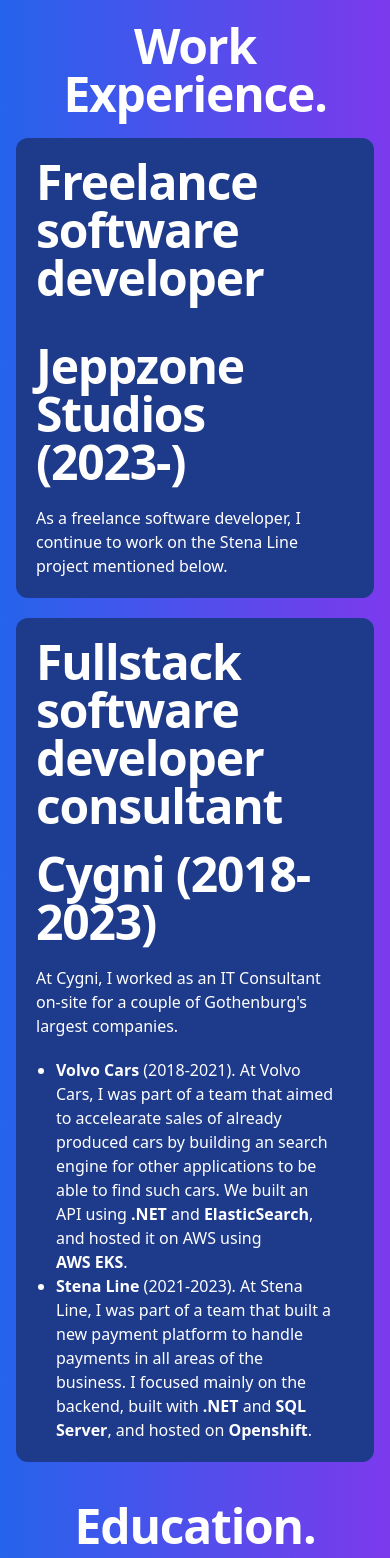
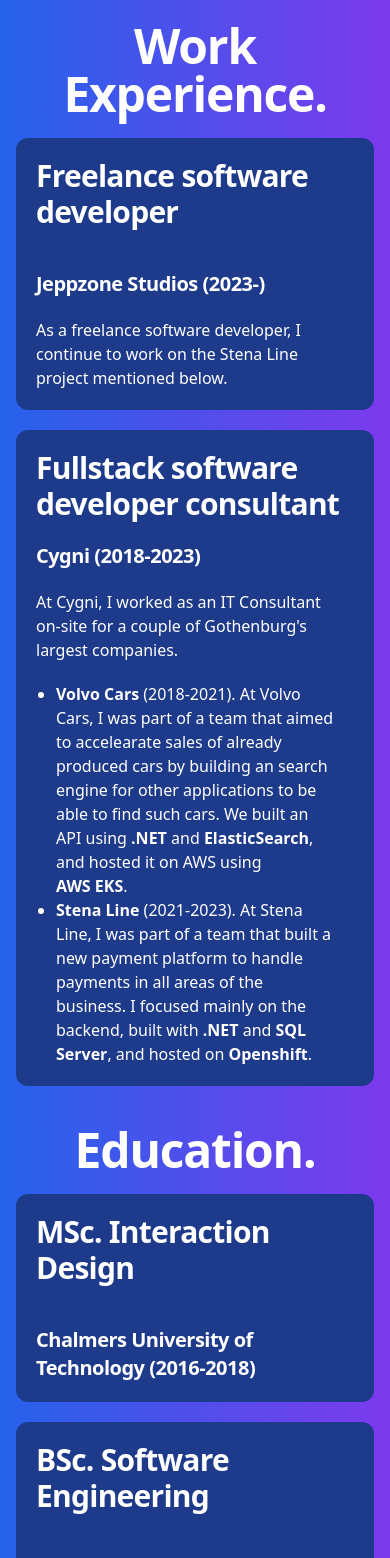
Before and after one commit to jeppzone/jeppzonestudios.se, a SvelteKit app: page / in a window 390 px wide. Shown: the part 1160-2718 px from the top of the page. Built offline with nearby package versions, Linux system fonts and the light colour scheme; a web font is replaced by a local one.

Commit message:
Fix responsiveness

```diff
--- a/src/routes/+page.svelte
+++ b/src/routes/+page.svelte
@@ -44,10 +44,10 @@
 	</h1>
 	<div class="w-full">
 		<div class="w-full rounded-xl mt-5 bg-blue-900">
-			<h1 class="md:text-5xl p-5 sm:text-5xl xs:text-5xl text-left tracking-tight font-bold">
+			<h1 class="md:text-5xl p-5 xs:text-3xl text-left tracking-tight font-bold">
 				Freelance software developer
 			</h1>
-			<h2 class="md:text-3xl p-5 sm:text-5xl xs:text-5xl text-left tracking-tight font-bold">
+			<h2 class="md:text-3xl p-5 xs:text-xl text-left tracking-tight font-bold">
 				Jeppzone Studios (2023-)
 			</h2>
 			<p class="text-pretty px-5 pb-5">
@@ -56,10 +56,10 @@
 			</p>
 		</div>
 		<div class="w-full rounded-xl mt-5 bg-blue-900 pb-5">
-			<h1 class="md:text-5xl p-5 sm:text-5xl xs:text-5xl text-left tracking-tight font-bold">
+			<h1 class="md:text-5xl p-5 xs:text-3xl text-left tracking-tight font-bold">
 				Fullstack software developer consultant
 			</h1>
-			<h2 class="md:text-3xl px-5 pb-5 sm:text-5xl xs:text-5xl text-left tracking-tight font-bold">
+			<h2 class="md:text-3xl xs:text-xl px-5 pb-5 text-left tracking-tight font-bold">
 				Cygni (2018-2023)
 			</h2>
 			<p class="text-pretty px-5 pb-5">
@@ -86,12 +86,10 @@
 	</h1>
 	<div class="w-full">
 		<div class="w-full rounded-xl mt-5 bg-blue-900">
-			<h1 class="md:text-5xl p-5 sm:text-5xl xs:text-5xl text-left tracking-tight font-bold">
+			<h1 class="md:text-5xl p-5 xs:text-3xl text-left tracking-tight font-bold">
 				MSc. Interaction Design
 			</h1>
-			<h2
-				class="md:text-3xl p-5 sm:text-5xl xs:text-5xl text-left tracking-tight font-bold bg-blue-900"
-			>
+			<h2 class="md:text-3xl p-5 xs:text-xl text-left tracking-tight font-bold">
 				Chalmers University of Technology (2016-2018)
 			</h2>
 		</div>
```
